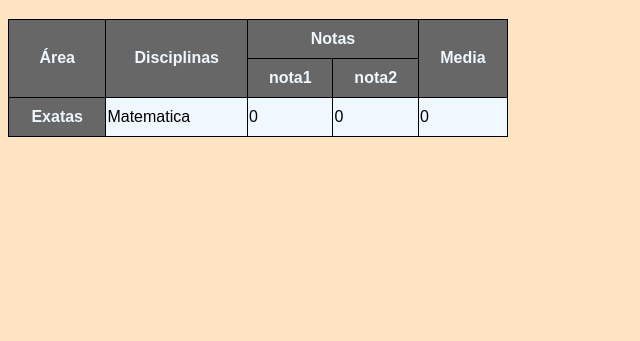
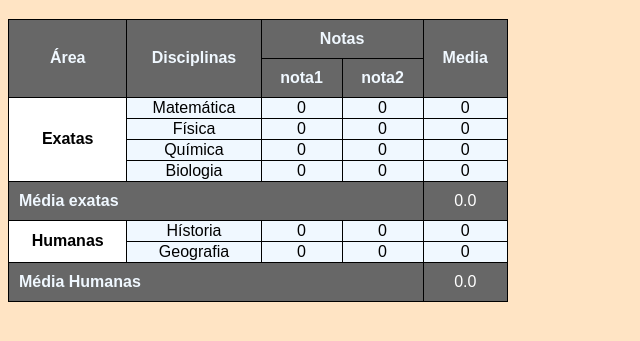
Before and after one commit to PauloMiguel17/estudos-html-e-css, a plain HTML site: page desafios-pratica/desafio 014/desafio14.html in a window 1280 px wide. Shown: the part 61-402 px from the top of the page, without its empty margins (0-640 px from the left). Drawn offline with Linux system fonts and the light colour scheme.

Commit message:
boletim pronto

```diff
--- a/desafios-pratica/desafio 014/desafio14.html
+++ b/desafios-pratica/desafio 014/desafio14.html
@@ -16,17 +16,26 @@
         }
         th{
             background-color: rgb(103, 103, 103);
-            padding: 10px;
             border: 1px solid black;
             color: aliceblue;
-        }
-        td{
-            border: 1px solid black;
+            padding: 10px;
         }
         td{
             background-color: aliceblue;
+            border: 1px solid black;
+            text-align: center;
         }
-
+        th.titulo{
+            background-color: white;
+            color: black;
+        }
+        th.meio{
+            text-align: left;
+        }
+        td.media{
+            background-color: rgb(103, 103, 103);
+            color: white;
+        }
     </style>
 </head>
 <body>
@@ -46,11 +55,48 @@
         </thead>
         <tbody>
             <tr>
-                <th rowspan="4">Exatas</th>
-                <td>Matematica</td>
+                <th rowspan="4" class = "titulo">Exatas</th>
+                <td>Matemática</td>
                 <td>0</td>
                 <td>0</td>
                 <td>0</td>
+            </tr>
+            <tr>
+                <td>Física</td>
+                <td>0</td>
+                <td>0</td>
+                <td>0</td>
+            </tr>
+                <td>Química</td>
+                <td>0</td>
+                <td>0</td>
+                <td>0</td>
+            </tr>
+                <td>Biologia</td>
+                <td>0</td>
+                <td>0</td>
+                <td>0</td>
+            </tr>
+            <tr>
+                <th colspan="4" class = "meio">Média exatas</th>
+                <td class = "media">0.0</td>
+            </tr>
+            <tr>
+                <th rowspan="2" class = "titulo">Humanas</th>
+                <td>Hístoria</td>
+                <td>0</td>
+                <td>0</td>
+                <td>0</td>
+            </tr>
+            <tr>
+                <td>Geografia</td>
+                <td>0</td>
+                <td>0</td>
+                <td>0</td>
+            </tr>
+            <tr>
+                <th colspan="4" class = "meio">Média Humanas</th>
+                <td class = "media">0.0</td>
             </tr>
         </tbody>
     </table>
```
